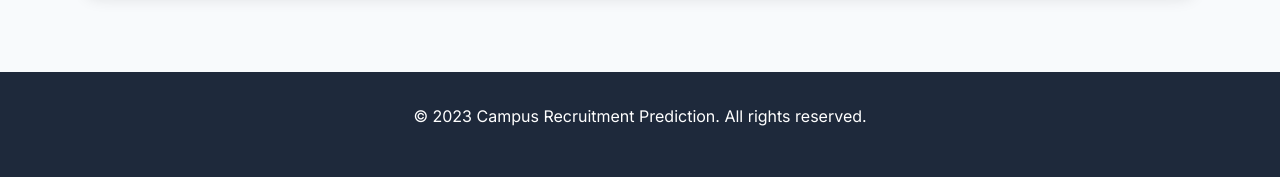
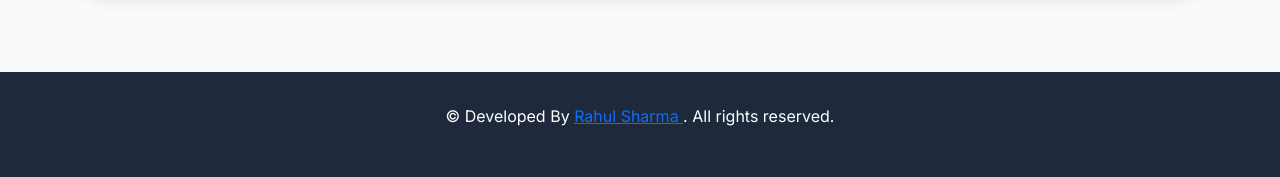
Before and after one commit to rahulkrsharma1/Placement-Predictor-App, a Flask app: template templates/show.html in a window 1280 px wide. Shown: the part 1643-1820 px from the top of the page. Run offline with Flask 3, Linux system fonts and the light colour scheme; the template is opened without the code that fills it, so the values that code supplies are empty; parts of the project's set-up code (start-up, migrations or seed data) failed here and were passed over.

Commit message:
Footer Updated

```diff
--- a/templates/show.html
+++ b/templates/show.html
@@ -338,11 +338,16 @@
     <!-- Footer -->
     <footer class="footer">
         <div class="container">
-            <p>&copy; 2023 Campus Recruitment Prediction. All rights reserved.</p>
+            <p>&copy; Developed By
+                <a href="https://www.linkedin.com/in/rahul-sharma-0a087928b" target="_blank">
+                    Rahul Sharma
+                </a>. All rights reserved.
+            </p>
         </div>
     </footer>
 
     <!-- Bootstrap JS -->
     <script src="https://cdn.jsdelivr.net/npm/bootstrap@5.3.0/dist/js/bootstrap.bundle.min.js"></script>
 </body>
+
 </html>
```
